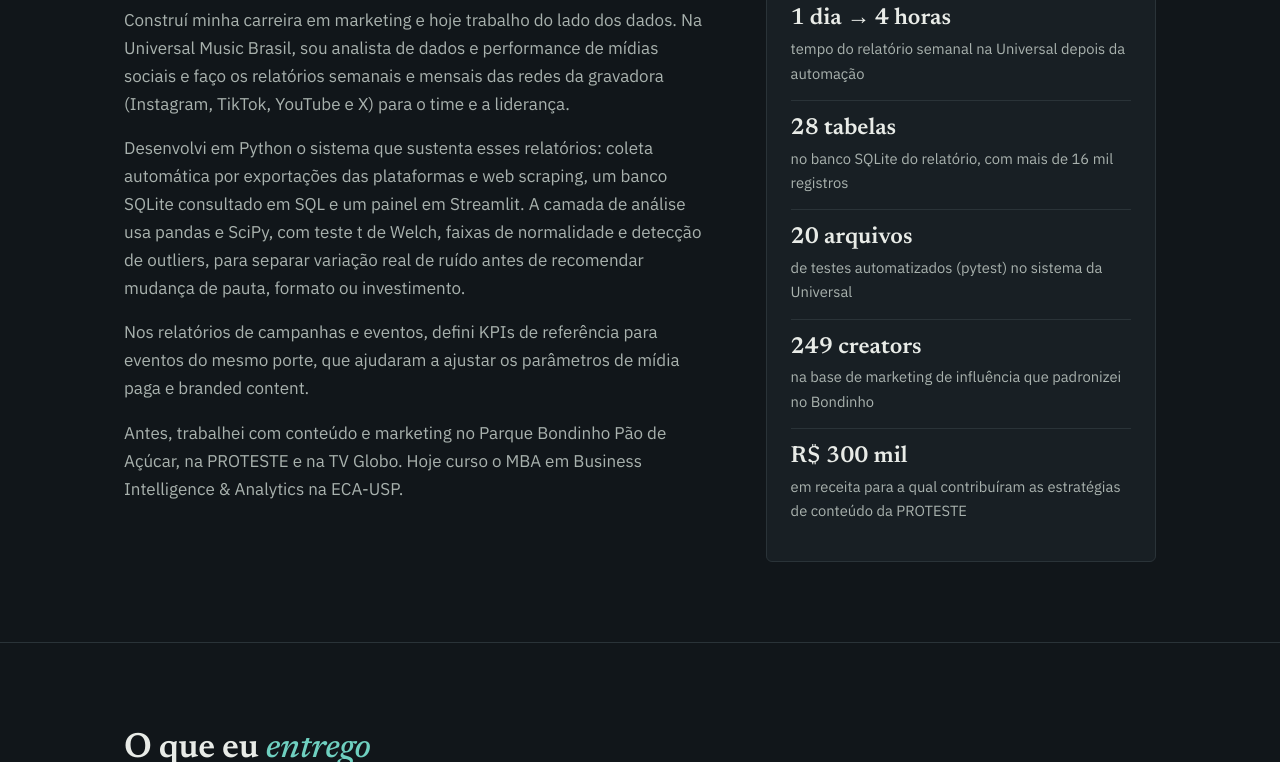
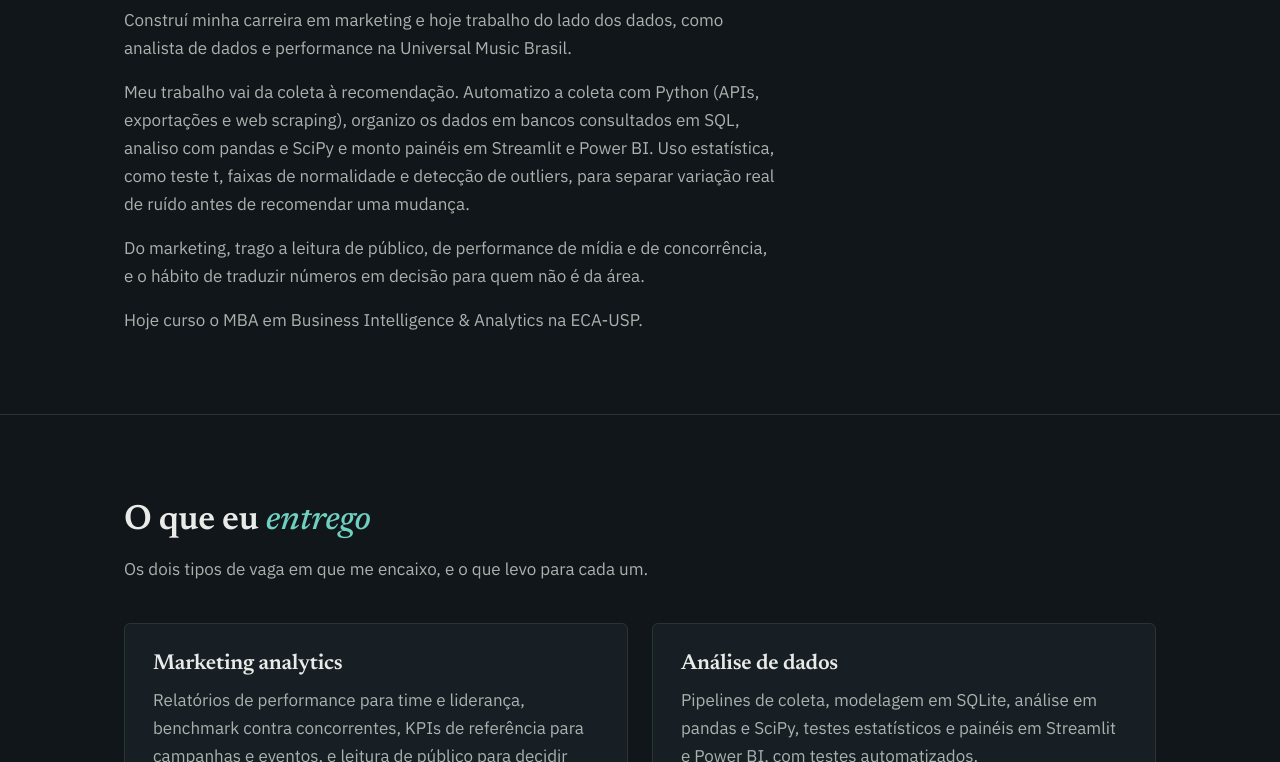
Before and after one commit to lucastapajos-max/lucastapajos-max.github.io, a plain HTML site: page index.html in a window 1280 px wide. Shown: the part 679-1441 px from the top of the page. Drawn offline with Linux system fonts and the light colour scheme.

Commit message:
Sobre mim técnico e geral, sem o bloco Em números
Co-Authored-By: Claude Opus 5.5 <noreply@anthropic.com>

```diff
--- a/index.html
+++ b/index.html
@@ -98,18 +98,9 @@ footer { padding: 36px 0 52px; color: var(--tinta-2); font-size: .9rem; border-t
 @media (max-width: 820px) { .grupos { grid-template-columns: 1fr; } }
 
 /* Sobre mim */
-.sobre-grade { display: grid; grid-template-columns: 1.5fr 1fr; gap: 56px; align-items: start; }
+.sobre-texto p { color: var(--tinta-2); }
 .sobre-texto p + p { margin-top: 16px; }
-.sobre-texto p { color: var(--tinta-2); }
 .sobre-texto h2 { margin-bottom: 20px !important; }
-.numeros { background: var(--superficie); border: 1px solid var(--linha); border-radius: var(--raio); padding: 24px; }
-.numeros h3 { font-family: var(--sans); font-size: 1rem; font-weight: 600; color: var(--destaque-escuro); margin-bottom: 8px; }
-.numeros dl { margin: 0; }
-.numeros dl > div { padding: 14px 0; border-bottom: 1px solid var(--linha); }
-.numeros dl > div:last-child { border-bottom: 0; }
-.numeros dt { font-family: var(--serif); font-size: 1.45rem; font-weight: 600; line-height: 1.2; }
-.numeros dd { margin: 4px 0 0; font-size: .92rem; color: var(--tinta-2); }
-@media (max-width: 820px) { .sobre-grade { grid-template-columns: 1fr; gap: 32px; } }
 </style>
 </head>
 <body>
@@ -485,25 +476,13 @@ footer { padding: 36px 0 52px; color: var(--tinta-2); font-size: .9rem; border-t
 
 <main id="conteudo">
   <section class="bloco" id="sobre" aria-labelledby="t-sobre">
-    <div class="wrap sobre-grade">
-      <div class="sobre-texto">
+    <div class="wrap sobre-texto">
         <h2 id="t-sobre">Sobre mim</h2>
-        <p>Construí minha carreira em marketing e hoje trabalho do lado dos dados. Na Universal Music Brasil, sou analista de dados e performance de mídias sociais e faço os relatórios semanais e mensais das redes da gravadora (Instagram, TikTok, YouTube e X) para o time e a liderança.</p>
-        <p>Desenvolvi em Python o sistema que sustenta esses relatórios: coleta automática por exportações das plataformas e web scraping, um banco SQLite consultado em SQL e um painel em Streamlit. A camada de análise usa pandas e SciPy, com teste t de Welch, faixas de normalidade e detecção de outliers, para separar variação real de ruído antes de recomendar mudança de pauta, formato ou investimento.</p>
-        <p>Nos relatórios de campanhas e eventos, defini KPIs de referência para eventos do mesmo porte, que ajudaram a ajustar os parâmetros de mídia paga e branded content.</p>
-        <p>Antes, trabalhei com conteúdo e marketing no Parque Bondinho Pão de Açúcar, na PROTESTE e na TV Globo. Hoje curso o MBA em Business Intelligence &amp; Analytics na ECA-USP.</p>
+        <p>Construí minha carreira em marketing e hoje trabalho do lado dos dados, como analista de dados e performance na Universal Music Brasil.</p>
+        <p>Meu trabalho vai da coleta à recomendação. Automatizo a coleta com Python (APIs, exportações e web scraping), organizo os dados em bancos consultados em SQL, analiso com pandas e SciPy e monto painéis em Streamlit e Power BI. Uso estatística, como teste t, faixas de normalidade e detecção de outliers, para separar variação real de ruído antes de recomendar uma mudança.</p>
+        <p>Do marketing, trago a leitura de público, de performance de mídia e de concorrência, e o hábito de traduzir números em decisão para quem não é da área.</p>
+        <p>Hoje curso o MBA em Business Intelligence &amp; Analytics na ECA-USP.</p>
       </div>
-      <aside class="numeros" aria-labelledby="t-numeros">
-        <h3 id="t-numeros">Em números</h3>
-        <dl>
-          <div><dt>1 dia → 4 horas</dt><dd>tempo do relatório semanal na Universal depois da automação</dd></div>
-          <div><dt>28 tabelas</dt><dd>no banco SQLite do relatório, com mais de 16 mil registros</dd></div>
-          <div><dt>20 arquivos</dt><dd>de testes automatizados (pytest) no sistema da Universal</dd></div>
-          <div><dt>249 creators</dt><dd>na base de marketing de influência que padronizei no Bondinho</dd></div>
-          <div><dt>R$ 300 mil</dt><dd>em receita para a qual contribuíram as estratégias de conteúdo da PROTESTE</dd></div>
-        </dl>
-      </aside>
-    </div>
   </section>
 
   <section class="bloco" aria-labelledby="t-trilhas">
```
